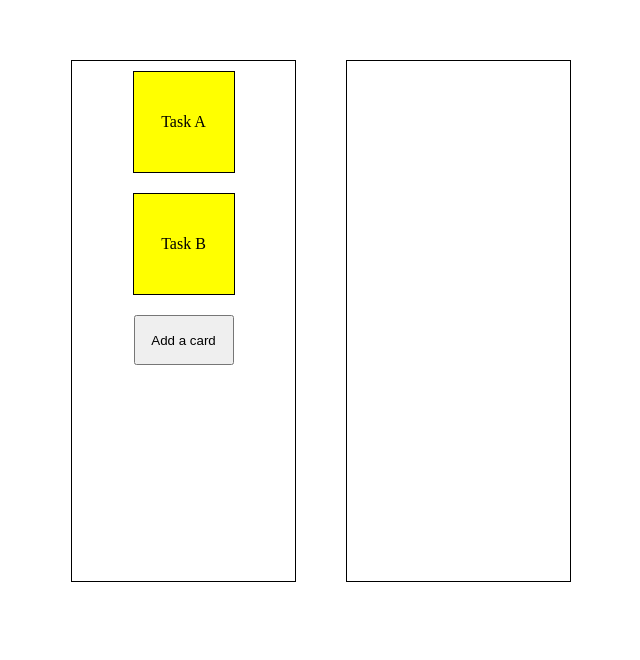
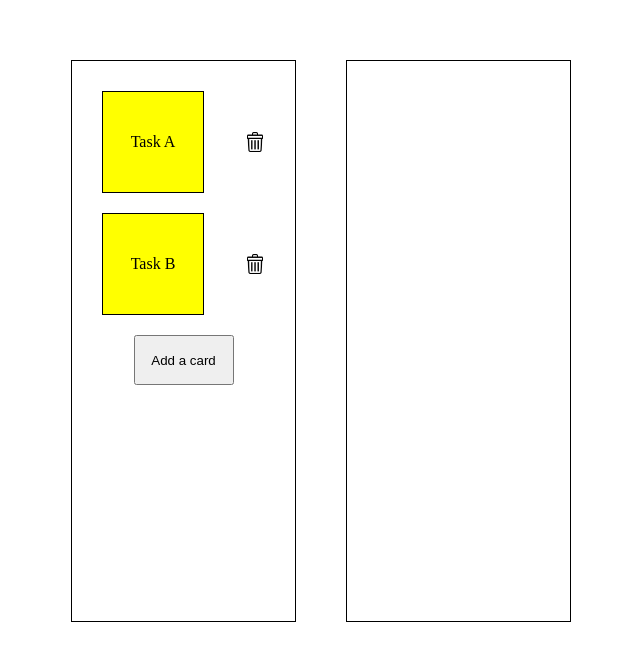
Before and after one commit to ShihYuChang/InfoSnap, a React (Create React App) app: page /drag in a window 1280 px wide. Shown: the part 240-900 px from the top of the page, without its empty margins (319-959 px from the left). Built offline with nearby package versions, Linux system fonts and the light colour scheme.

Commit message:
Deleting cards

```diff
--- a/src/components/Drag.js
+++ b/src/components/Drag.js
@@ -1,5 +1,6 @@
 import { useEffect, useState } from 'react';
 import styled from 'styled-components';
+import trash from './trash.png';
 
 const Wrapper = styled.div`
   width: 100%;
@@ -8,15 +9,14 @@ const Wrapper = styled.div`
 
 const Container = styled.div`
   width: 500px;
-  height: 500px;
   display: flex;
   gap: 50px;
   margin: 300px auto;
 `;
 const Box = styled.div`
   width: 300px;
-  height: 500px;
-  padding: 10px;
+  min-height: 500px;
+  padding: 30px;
   border: 1px solid black;
   display: flex;
   flex-direction: column;
@@ -37,6 +37,22 @@ const Card = styled.div`
 const AddCardBtn = styled.button`
   width: 100px;
   height: 50px;
+  cursor: pointer;
+`;
+
+const CardContainer = styled.div`
+  width: 100%;
+  display: flex;
+  justify-content: space-between;
+  align-items: center;
+`;
+
+const RemoveIcon = styled.div`
+  width: 20px;
+  height: 20px;
+  background-image: url(${trash});
+  background-size: cover;
+  cursor: pointer;
 `;
 
 function allowDrop(event) {
@@ -68,6 +84,12 @@ export default function Drag() {
     setDb([...db, 'Task C']);
   }
 
+  function deleteCard(index) {
+    const data = [...db];
+    data.splice(index, 1);
+    setDb(data);
+  }
+
   if (!db) {
     return;
   }
@@ -90,6 +112,7 @@ export default function Drag() {
         >
           {db.map((card, index) => {
             return (
+              <CardContainer>
                 <Card
                   onDragStart={dragStart}
                   draggable={true}
@@ -99,6 +122,12 @@ export default function Drag() {
                 >
                   {card}
                 </Card>
+                <RemoveIcon
+                  onClick={() => {
+                    deleteCard(index);
+                  }}
+                />
+              </CardContainer>
             );
           })}
           <AddCardBtn onClick={addCard}>Add a card</AddCardBtn>
```
Also changed, not shown: src/components/trash.png (added). Lines whose indentation alone changed are shown as unchanged.
